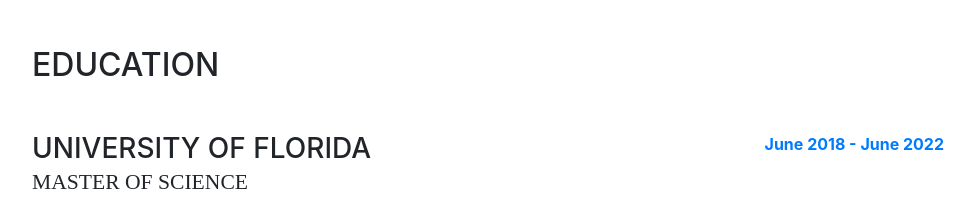
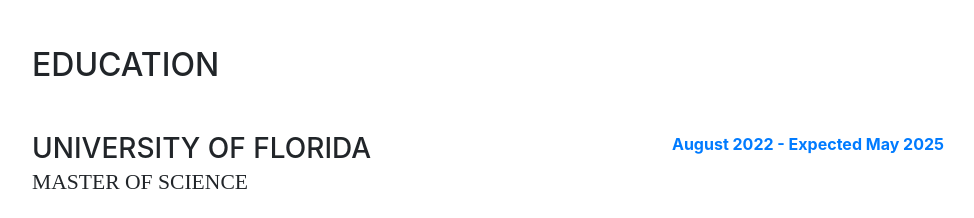
Before and after one commit to Surya-teja-18315/Surya-teja-18315.github.io, a website with bundled scripts: page index.html in a window 1280 px wide. Shown: the part 1820-2038 px from the top of the page, without its empty margins (288-1262 px from the left). Built offline with nearby package versions, Linux system fonts and the light colour scheme; a web font is replaced by a local one.

Commit message:
Changed dates

```diff
--- a/index.html
+++ b/index.html
@@ -162,7 +162,7 @@
                 </div>
                 <!-- </div> -->
                 <div class="resume-date text-md-right">
-                  <span class="text-primary"><b>June 2018 - June 2022</b></span>
+                  <span class="text-primary"><b>August 2022 - Expected May 2025</b></span>
                 </div>
               </div>
 
```
